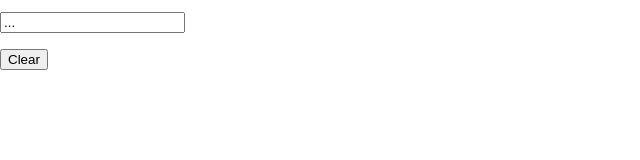
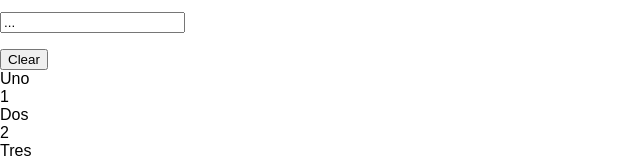
Before and after one commit to magnuvau/hello-react, a React (Create React App) app: page / in a window 1280 px wide. Shown: the part 1024-1184 px from the top of the page, without its empty margins (0-640 px from the left). Before the commit the page ends 1094 px from the top, so only its background shows below. Built offline with nearby package versions, Linux system fonts and the light colour scheme.

Commit message:
Add keys

```diff
--- a/src/App.js
+++ b/src/App.js
@@ -13,6 +13,21 @@ class App extends Component {
                "id":1,
                "name":"Foo",
                "age":"20"
+            }
+         ],
+         componentData:
+         [
+            {
+               component: 'Uno',
+               id: 1
+            },
+            {
+               component: 'Dos',
+               id: 2
+            },
+            {
+               component: 'Tres',
+               id: 3
             }
          ],
          buttonData: [],
@@ -110,6 +125,12 @@ class App extends Component {
          {/*Clear form with ref*/}
          <p></p>
          <button onClick={this.clearFormDataInput}>Clear</button>
+
+         {/*Assign keys to dynamically created components*/}
+         <div>
+            {this.state.componentData.map((dynamicComponent, i) => <DynamicComponent
+               key={i} componentDataProp={dynamicComponent}/>)}
+         </div>
      </div>
     );
   }
@@ -190,4 +211,15 @@ class FormContent extends React.Component {
    }
 }
 
+class DynamicComponent extends React.Component {
+   render() {
+      return (
+         <div>
+            <div>{this.props.componentDataProp.component}</div>
+            <div>{this.props.componentDataProp.id}</div>
+         </div>
+      );
+   }
+}
+
 export default App;
```
